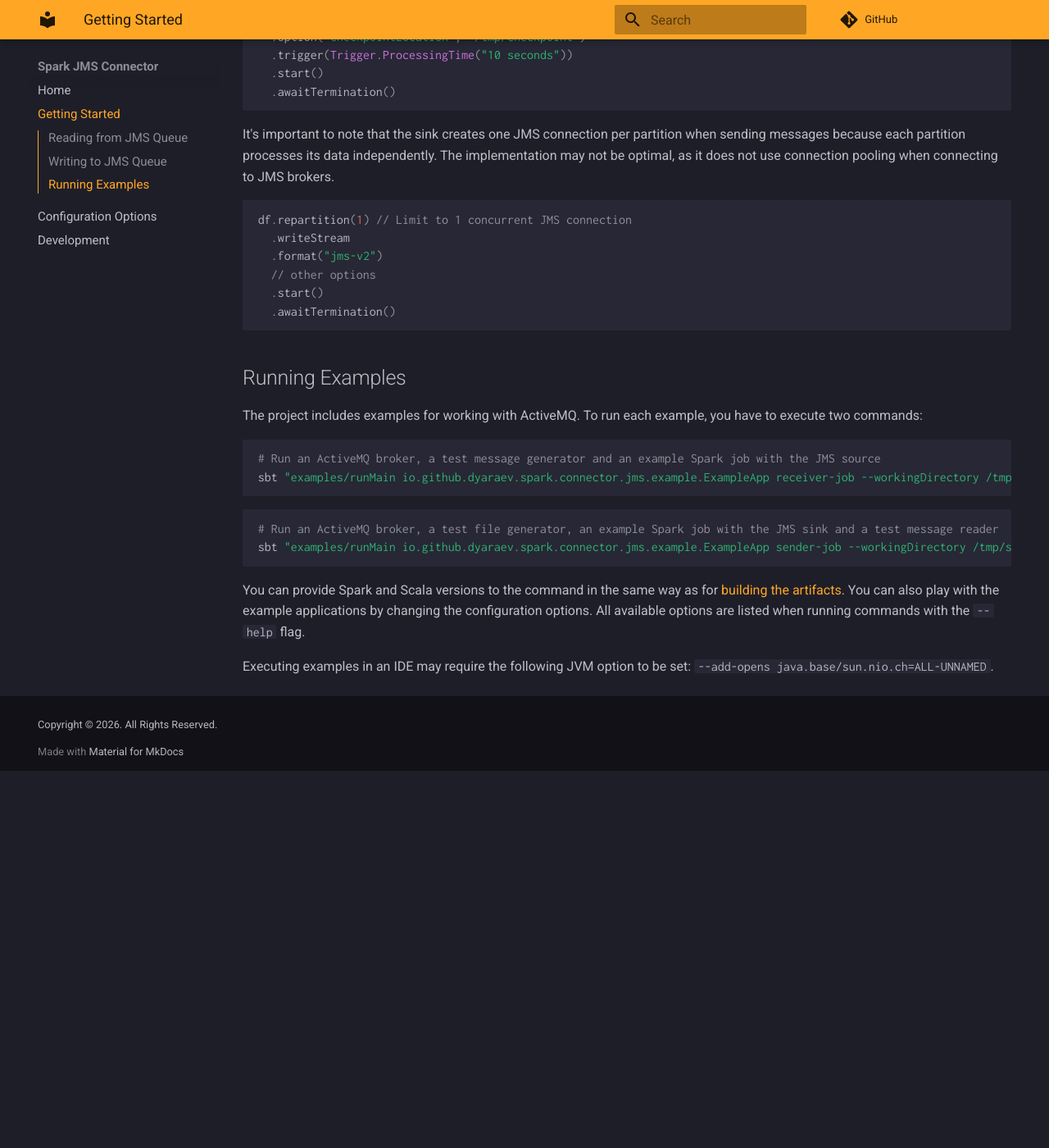
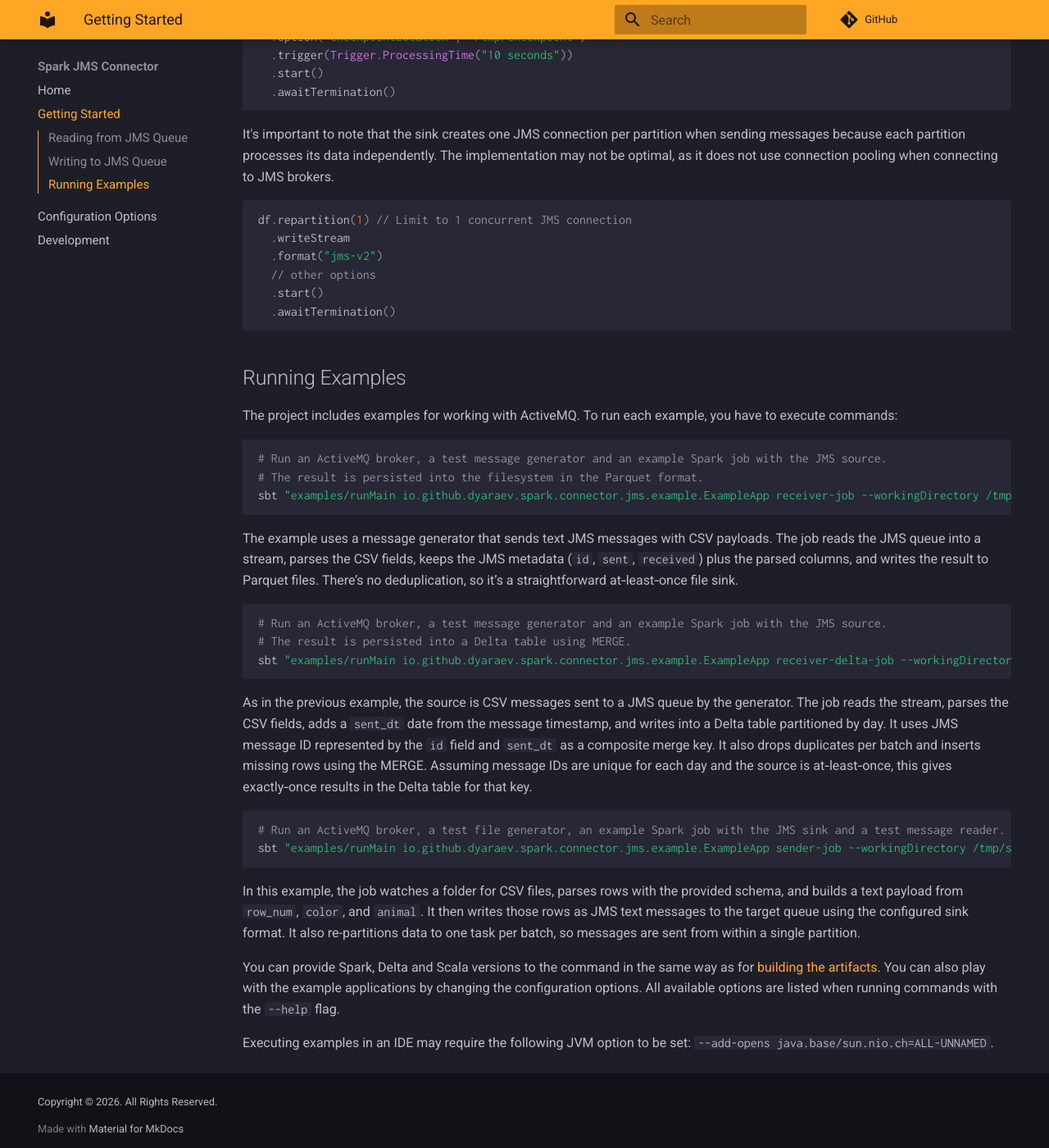
Before and after one commit to dyaraev/spark-jms-connector, an MkDocs documentation site: the page built from docs/getting-started.md, in a window 1280 px wide and 1400 px high, scrolled down 1514 px. Shown: the whole window at 82% size. Built offline with MkDocs 1.6.1 and Material for MkDocs 9.7.7, drawn with Linux system fonts in a browser that asks for light colours; plug-ins that fetch from the network failed and are left out; comment, search, counter and statistics services are not loaded; before the commit the page ends 2454 px from its top, so only the background shows below that.

Commit message:
chore: add an example for writing into a Delta table (#81)

````diff
--- a/docs/getting-started.md
+++ b/docs/getting-started.md
@@ -75,19 +75,40 @@ df.repartition(1) // Limit to 1 concurrent JMS connection
 
 ## Running Examples
 
-The project includes examples for working with ActiveMQ. To run each example, you have to execute two commands:
+The project includes examples for working with ActiveMQ. To run each example, you have to execute commands:
 
 ```bash
-# Run an ActiveMQ broker, a test message generator and an example Spark job with the JMS source
+# Run an ActiveMQ broker, a test message generator and an example Spark job with the JMS source.
+# The result is persisted into the filesystem in the Parquet format.
 sbt "examples/runMain io.github.dyaraev.spark.connector.jms.example.ExampleApp receiver-job --workingDirectory /tmp/spark-receiver-job"
 ```
 
+The example uses a message generator that sends text JMS messages with CSV payloads.
+The job reads the JMS queue into a stream, parses the CSV fields, keeps the JMS metadata (`id`, `sent`, `received`) plus the parsed columns, and writes the result to Parquet files.
+There’s no deduplication, so it’s a straightforward at‑least‑once file sink.
+
 ```bash
-# Run an ActiveMQ broker, a test file generator, an example Spark job with the JMS sink and a test message reader
+# Run an ActiveMQ broker, a test message generator and an example Spark job with the JMS source.
+# The result is persisted into a Delta table using MERGE.
+sbt "examples/runMain io.github.dyaraev.spark.connector.jms.example.ExampleApp receiver-delta-job --workingDirectory /tmp/spark-receiver-delta-job"
+```
+
+As in the previous example, the source is CSV messages sent to a JMS queue by the generator.
+The job reads the stream, parses the CSV fields, adds a `sent_dt` date from the message timestamp, and writes into a Delta table partitioned by day.
+It uses JMS message ID represented by the `id` field and `sent_dt` as a composite merge key.
+It also drops duplicates per batch and inserts missing rows using the MERGE.
+Assuming message IDs are unique for each day and the source is at‑least‑once, this gives exactly‑once results in the Delta table for that key.
+
+```bash
+# Run an ActiveMQ broker, a test file generator, an example Spark job with the JMS sink and a test message reader.
 sbt "examples/runMain io.github.dyaraev.spark.connector.jms.example.ExampleApp sender-job --workingDirectory /tmp/spark-sender-job"
 ```
 
-You can provide Spark and Scala versions to the command in the same way as for [building the artifacts](development.md#building-the-project).
+In this example, the job watches a folder for CSV files, parses rows with the provided schema, and builds a text payload from `row_num`, `color`, and `animal`.
+It then writes those rows as JMS text messages to the target queue using the configured sink format.
+It also re-partitions data to one task per batch, so messages are sent from within a single partition.
+
+You can provide Spark, Delta and Scala versions to the command in the same way as for [building the artifacts](development.md#building-the-project).
 You can also play with the example applications by changing the configuration options.
 All available options are listed when running commands with the `--help` flag.
 
````
Also changed, not shown: docs/development.md (+6 -6 lines), 7 other files.
